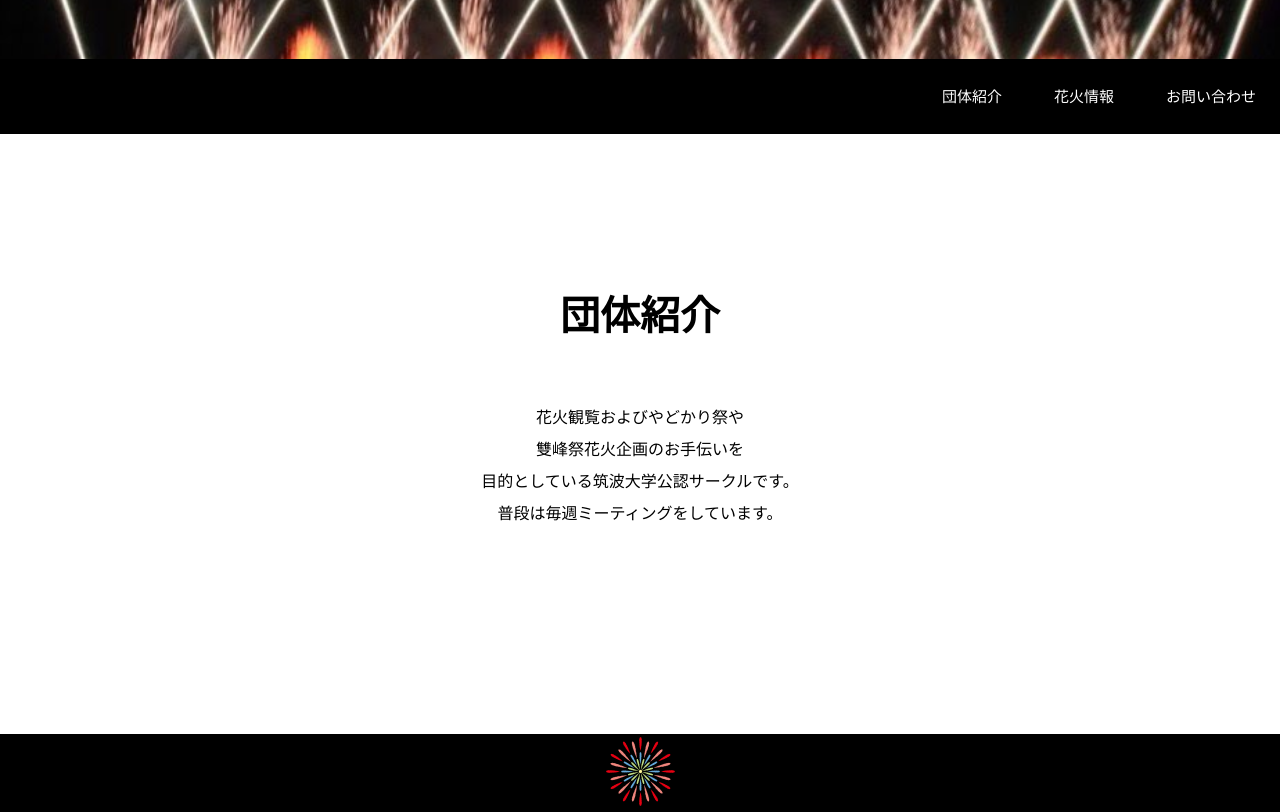
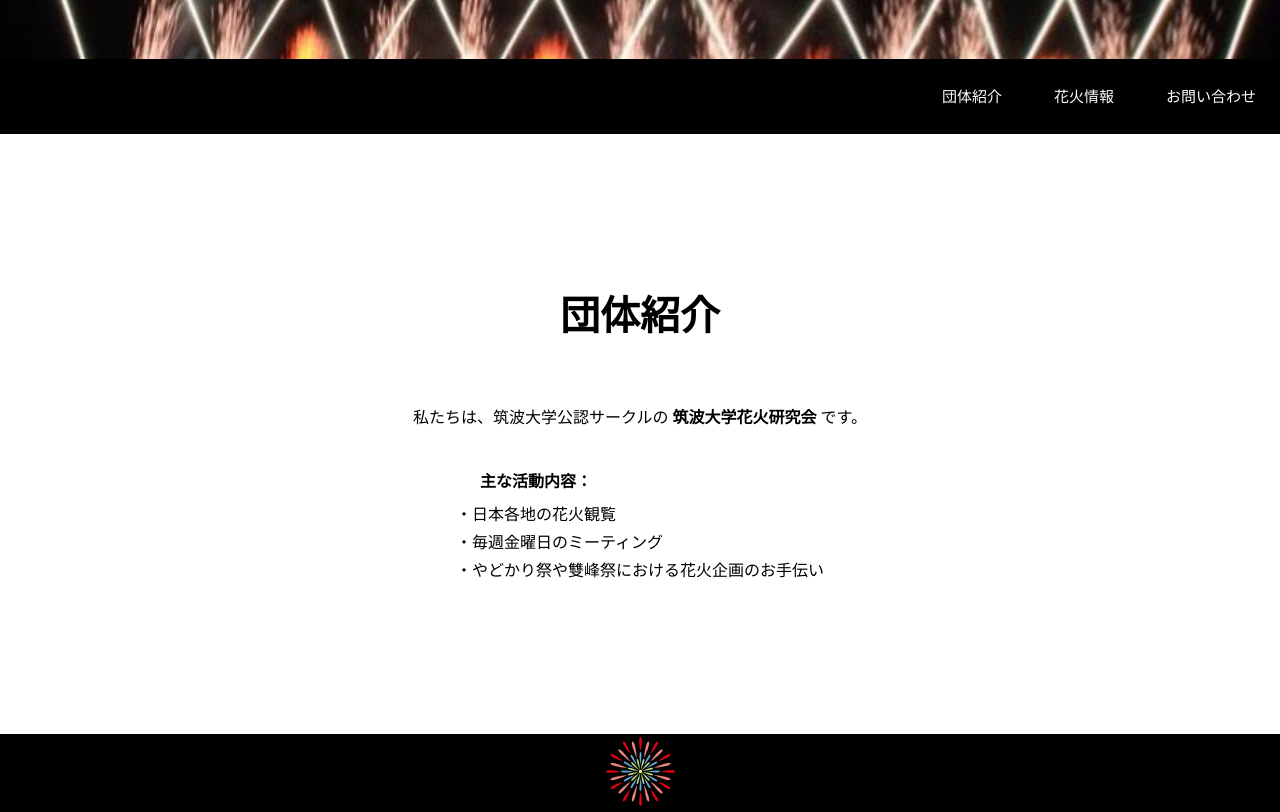
Before and after one commit to tsui49/hanabi-hp, a plain HTML site: page index.html in a window 1280 px wide. Shown: the part 660-1472 px from the top of the page. Drawn offline with nearby package versions, Linux system fonts and the light colour scheme.

Commit message:
fixed #7

```diff
--- a/css/stylesheet.css
+++ b/css/stylesheet.css
@@ -170,8 +170,24 @@
 
 .about {
     height: 500px;
+    position: relative;
 }
 
+/* .video-wrap {
+    background-color: #eee;
+    color: #fff;
+    z-index: 2;
+} */
+
+video {
+    height: 200px;;
+    position: absolute;
+    left: 0;
+    top: 0;
+    min-height: 100%;
+    opacity: 0.5;
+    overflow: hidden;
+}
 
 /* fireworks-info */
 
--- a/index.html
+++ b/index.html
@@ -125,13 +125,23 @@
 
   <main>
     <section class="about" id="about">
-      <h1>団体紹介</h1>
-      <p>
-        花火観覧およびやどかり祭や<br>
-        雙峰祭花火企画のお手伝いを<br>
-        目的としている筑波大学公認サークルです。<br>
-        普段は毎週ミーティングをしています。
-      </p>
+        <h1>団体紹介</h1>
+        <p>
+          私たちは、筑波大学公認サークルの <span id="we_are">筑波大学花火研究会</span> です。<br>
+          <br>
+          <span id="our_actions">主な活動内容：</span>
+        </p>
+        <table class="actions">
+          <tr>
+            <td>・日本各地の花火観覧</td>
+          </tr>
+          <tr>
+            <td>・毎週金曜日のミーティング</td>
+          </tr>
+          <tr>
+            <td>・やどかり祭や雙峰祭における花火企画のお手伝い</td>
+          </tr>
+        </table>
     </section>
 
     <div class="border">
```
Also changed, not shown: 1 other file.
